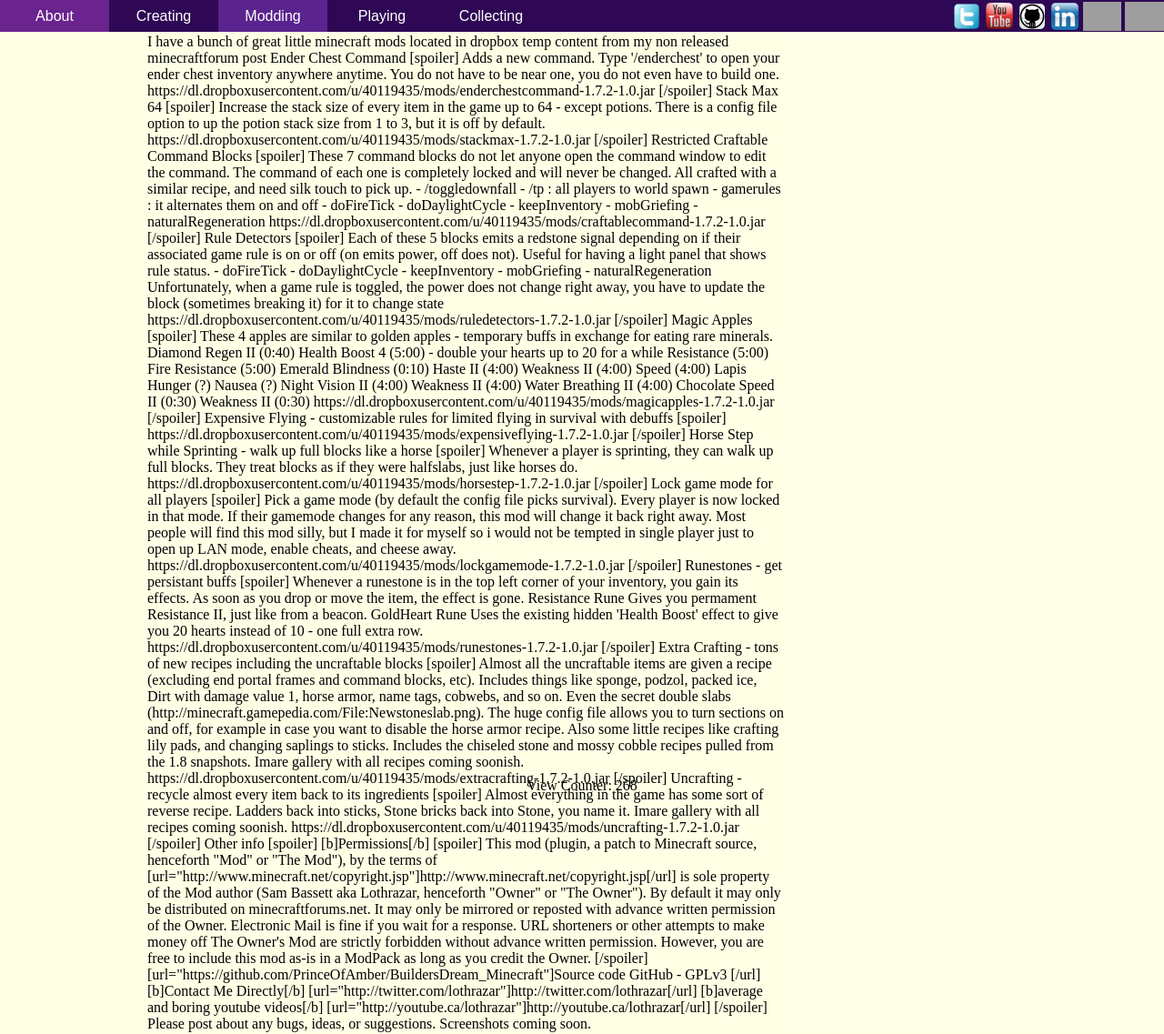
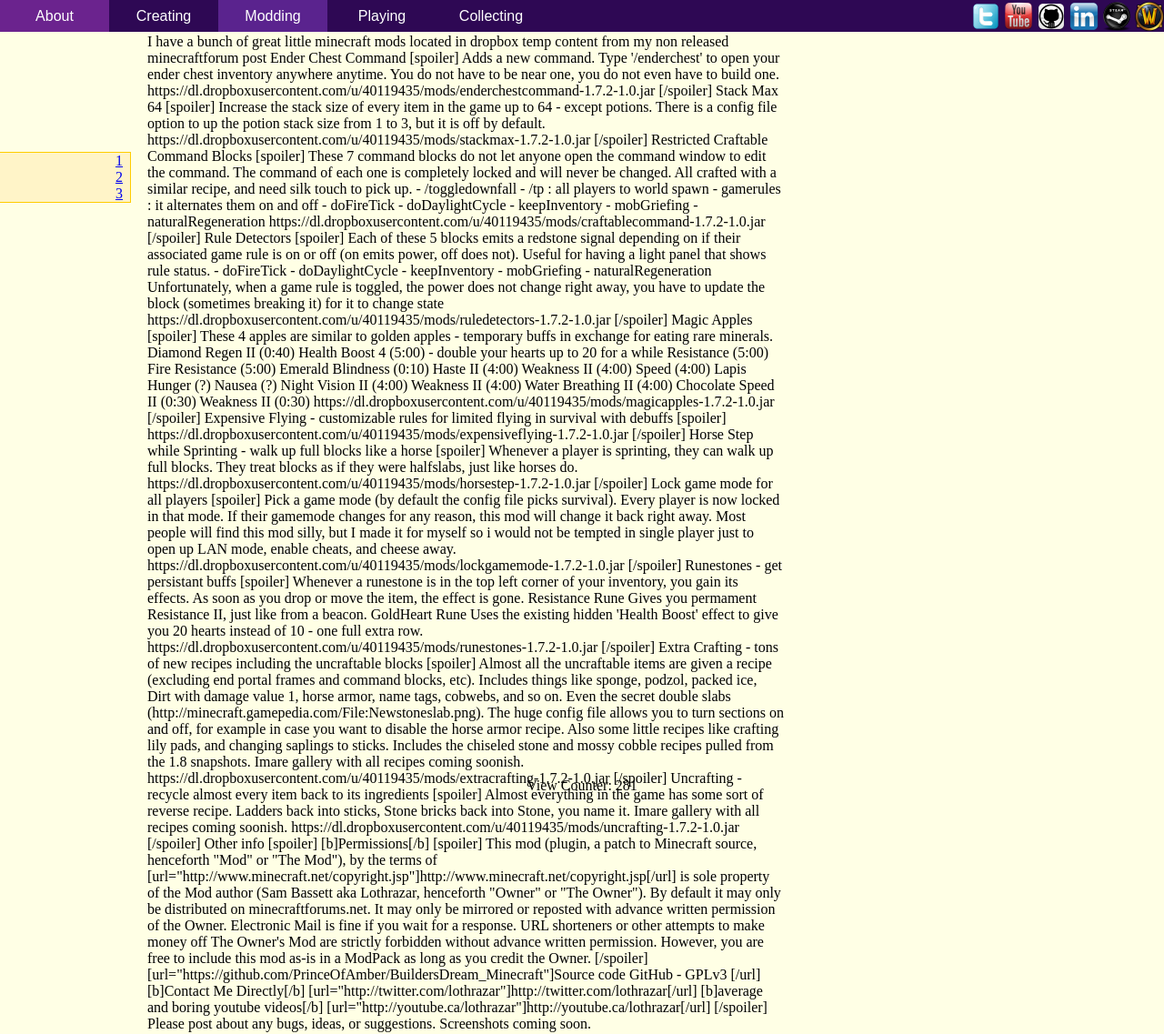
Before and after one commit to Lothrazar/PersonalWebsite, a PHP site: page /index.php?page=minecraft in a window 1280 px wide. Shown: the whole page at 91% size. Run offline with PHP 8.4, Linux system fonts and the light colour scheme; grey boxes are pictures that could not be loaded.

Commit message:
allow left menu individually in each page. removed index.css merged with global

```diff
--- a/css/global.css
+++ b/css/global.css
@@ -17,8 +17,7 @@ body,
 html {
     color:#000;
     background:#FFFFE5
-
-    }
+}
 
 #body{
     clear:both;
@@ -26,7 +25,9 @@ html {
     min-height:100%;
 }
 
-head{height:0px;}
+head{
+    height:0px;
+}
 
 #footer{
     clear: both;
@@ -34,27 +35,69 @@ head{height:0px;}
     position: relative;
     width:100%;
     height:20px;
+}
 
+#body{
+    padding-bottom:20px;   /* Height of the footer */
 }
-#body{  padding-bottom:20px;   /* Height of the footer */}
-
-
 
 #layout{
     /*width:100%;*/
     margin-left:160px;/*same width as left menu plus a bit*/
-
 }
 
  #main {
-
     min-width:700px;
 }
 
+ #right {
+   /* background:#FFFFEF;*/
+    width:100%;
+}
 
- #right {
 
-    background:#FFFFE9;
-        width:100%;
 
+
+#left_menu{
+ margin-top:50px;
+
+  font-family:"Century Gothic", "HelveticaNeueLT Pro 45 Lt", sans-serif;
+  float: left;
 }
+#left_menu li {
+  list-style: none;
+
+  width: 120px;
+  height: 35px;
+  line-height: 35px;
+  text-align: center;
+}
+#left_menu li a {
+  color: white;
+  text-decoration: none;
+  display: block;
+}
+#left_menu li a:hover {
+  background-color: #6B238E;
+}
+
+
+
+ div.floating-menu
+ {
+     position:fixed;
+     background:#fff4c8;
+     border:1px solid #ffcc00;
+     width:150px;
+     z-index:100;
+     margin-top:130px;
+      margin-left: -170px;
+ }
+
+ div.floating-menu a
+ {
+     display:block;
+     margin:0 0.5em;
+     text-align:right;
+
+ }
--- a/css/index.css
+++ /dev/null
@@ -1,55 +0,0 @@
-/*
-To change this license header, choose License Headers in Project Properties.
-To change this template file, choose Tools | Templates
-and open the template in the editor.
-*/
-/*
-    Created on : Apr 3, 2014, 12:49:34 PM
-    Author     : Samson
-*/
-
-
-
-
-#left_menu{
- margin-top:50px;
-
-  font-family:"Century Gothic", "HelveticaNeueLT Pro 45 Lt", sans-serif;
-  float: left;
-}
-#left_menu li {
-  list-style: none;
-
-  width: 120px;
-  height: 35px;
-  line-height: 35px;
-  text-align: center;
-}
-#left_menu li a {
-  color: white;
-  text-decoration: none;
-  display: block;
-}
-#left_menu li a:hover {
-  background-color: #6B238E;
-}
-
-
-
- div.floating-menu
- {
-     position:fixed;
-     background:#fff4c8;
-     border:1px solid #ffcc00;
-     width:150px;
-     z-index:100;
-     margin-top:130px;
- }
-
- div.floating-menu a
- {
-     display:block;
-     margin:0 0.5em;
-     text-align:right;
-
- }
--- a/index.php
+++ b/index.php
@@ -2,8 +2,6 @@
 <html>
     <head>
         <?php include 'views/layout/head.php'; ?>
-
-        <link rel="stylesheet" type="text/css" href="css/index.css">
 
     </head>
     <body>
--- a/views.txt
+++ b/views.txt
@@ -1 +1 @@
-267
+280
--- a/views/pages/minecraft.php
+++ b/views/pages/minecraft.php
@@ -1,6 +1,12 @@
 <p>
 
-
+       <div class="floating-menu">
+                <ul  >
+                       <li><a href='#1' ><span>1</span></a></li>
+                       <li><a href='#2' ><span>2</span></a></li>
+                       <li><a href='#3' ><span>3</span></a></li>
+                    </ul>
+            </div>
 
     I have a bunch of great little minecraft mods located in dropbox
 
```
Also changed, not shown: img/icons/steam.png (added), img/icons/wow.png (added).
